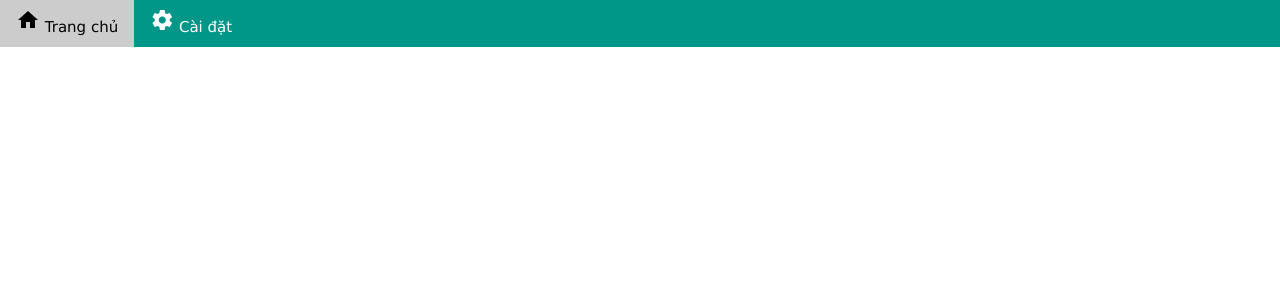
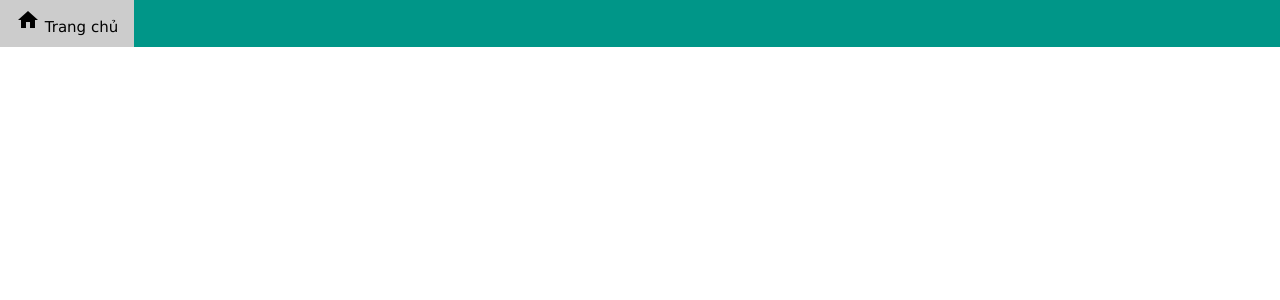
Before and after one commit to huupoke12/library-management, a PHP site: page / in a window 1280 px wide. Shown: the top 300 px of the page. Run offline with PHP 8.4, Linux system fonts and the light colour scheme.

Commit message:
Clean up

```diff
--- a/include/database-connect.php
+++ b/include/database-connect.php
@@ -1,4 +1,5 @@
 <?php
+define('DATABASE_CONFIG_FILE_PATH', dirname($_SERVER['DOCUMENT_ROOT']) . '/config/database.json');
 $databaseConnection = null;
 
 try {
@@ -8,6 +9,6 @@ try {
     $databaseConnection->setAttribute(PDO::ATTR_ERRMODE, PDO::ERRMODE_EXCEPTION);
 
 } catch (Exception $e) {
-    echo '<p class="w3-text-red w3-large"><strong>Đã có lỗi xảy ra. Hãy kiểm tra cài đặt cơ sở dữ liệu.</strong></p>';
+    echo $e->getMessage();
 }
 ?>
--- a/include/footer.php
+++ b/include/footer.php
@@ -1,3 +1,6 @@
-    </div>
+    </main>
+
+    <footer>
+    </footer>
   </body>
 </html>
--- a/include/header.php
+++ b/include/header.php
@@ -1,13 +1,12 @@
 <?php
 define('PRIMARY_COLOR', 'teal');
-define('DATABASE_CONFIG_FILE_PATH', dirname($_SERVER['DOCUMENT_ROOT']) . '/config/database.json');
 ?>
 
 <!DOCTYPE html>
-<html lang="vi-VN">
+<html lang="vi">
   <head>
     <title><?php echo isset($pageTitle) ? $pageTitle : ''; ?></title>
-    <meta charset="UTF-8">
+    <meta charset="utf-8">
     <meta name="viewport" content="width=device-width, initial-scale=1">
     <link rel="stylesheet" href="https://www.w3schools.com/w3css/4/w3.css">
     <link rel="stylesheet" href="https://fonts.googleapis.com/icon?family=Material+Icons" >
@@ -20,9 +19,10 @@ define('DATABASE_CONFIG_FILE_PATH', dirname($_SERVER['DOCUMENT_ROOT']) . '/confi
   </head>
 
   <body>
-    <nav class="w3-bar w3-<?php echo PRIMARY_COLOR; ?>">
-      <a href="/" class="w3-bar-item w3-button" title="Trang chủ"><i class="material-icons">home</i> Trang chủ</a>
-      <a href="/admin/setup.php" class="w3-bar-item w3-button" title="Cài đặt"><i class="material-icons">settings</i> Cài đặt</a>
-    </nav>
+    <header>
+      <nav class="w3-bar w3-<?php echo PRIMARY_COLOR; ?>">
+        <a href="/" class="w3-bar-item w3-button" title="Trang chủ"><i class="material-icons">home</i> Trang chủ</a>
+      </nav>
+    </header>
 
-    <div class="w3-container">
+    <main class="w3-container">
```
